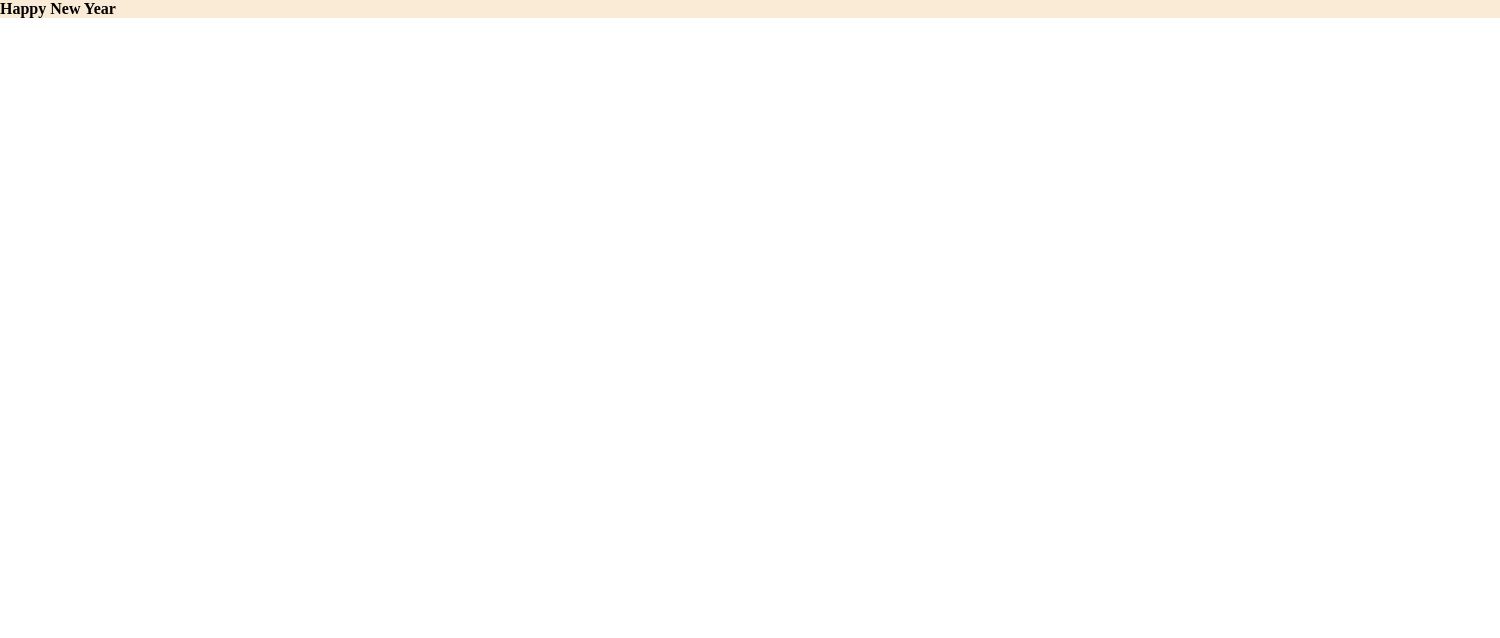
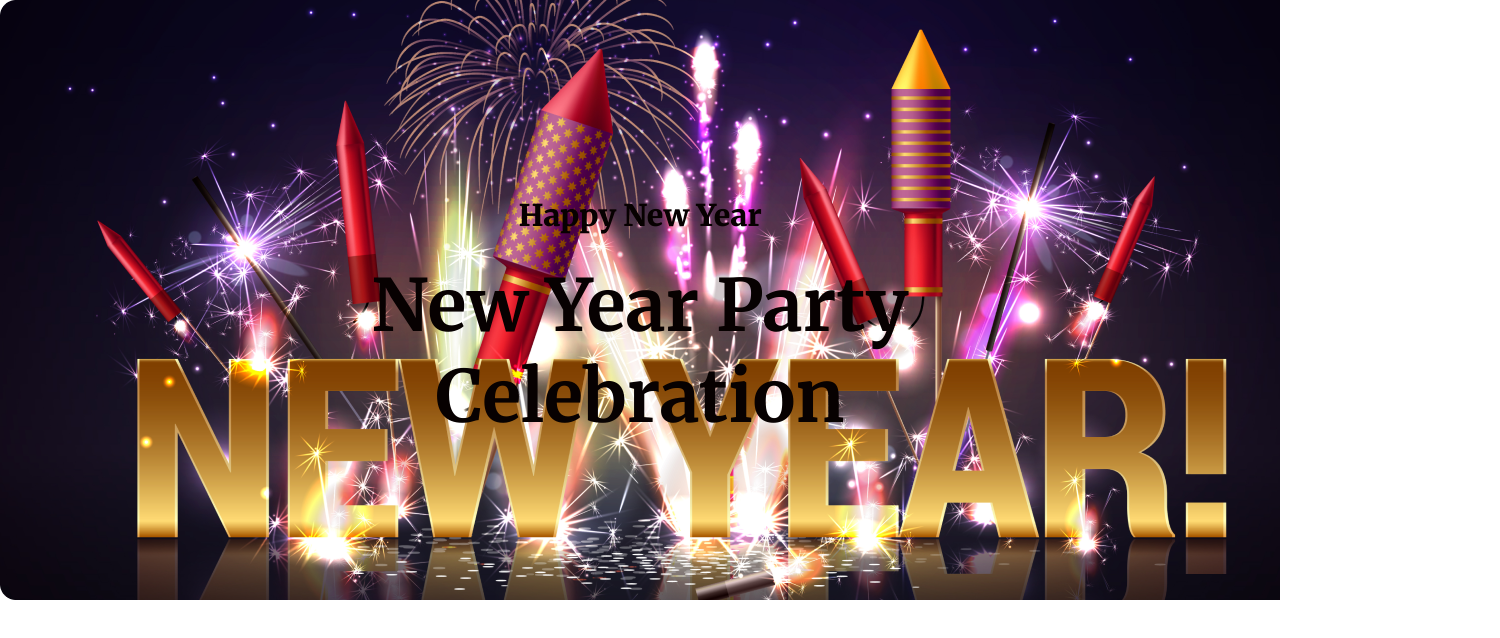
Before and after one commit to Sagor75D/assignment-01, a plain HTML site: page index.html in a window 1280 px wide. Shown: the whole page, 1500 px wide, since content can reach past the window. Drawn offline with Linux system fonts and the light colour scheme.

Commit message:
header end

```diff
--- a/css/style.css
+++ b/css/style.css
@@ -3,9 +3,58 @@
     padding: 0px;
     box-sizing: border-box;
 }
+body{
+    font-family: 'Merriweather', serif;
+}
+
+img{
+    width: 100%;
+    height: auto;
+
+}
+
 /* main div start */
 .main-div{
-    width: 1500px;
-    height: auto;
-    background-color: antiquewhite;
+
+    max-width: 1320px;
+
 }
+
+
+.header-text *{
+    text-align: center;
+    color: #070101;
+
+
+
+
+
+}
+.header-con .header-text{
+
+}
+
+.header-text h4{
+    font-size: 30px;
+    font-weight: 900;
+    line-height: 90px;
+
+
+
+}
+
+.header-text h1{
+    font-size: 72px;
+}
+
+.header-div .header-con{
+
+    background-image: url(/images/banar.png);
+    background-repeat: no-repeat;
+    height: 600px;
+    padding: 170px;
+
+
+
+
+}
--- a/index.html
+++ b/index.html
@@ -6,6 +6,10 @@
     <title>Happy New Year</title>
     <link rel="shortcut icon" href="images/1.jpg" type="image/x-icon">
     <link rel="stylesheet" href="css/style.css">
+    <link rel="preconnect" href="https://fonts.googleapis.com">
+<link rel="preconnect" href="https://fonts.gstatic.com" crossorigin>
+<link href="https://fonts.googleapis.com/css2?family=Merriweather:ital,wght@0,300;0,400;0,700;0,900;1,300;1,400;1,700;1,900&display=swap" rel="stylesheet">
+
 </head>
 <body>
     <div class="main-div">
@@ -14,6 +18,7 @@
             <div class="header-con">
                 <div class="header-text">
                     <h4>Happy New Year</h4>
+                    <h1>New Year Party Celebration</h1>
                 </div>
             </div>
         </div>
```
Also changed, not shown: images/banar.png (renamed from images/Banner Image.png).
